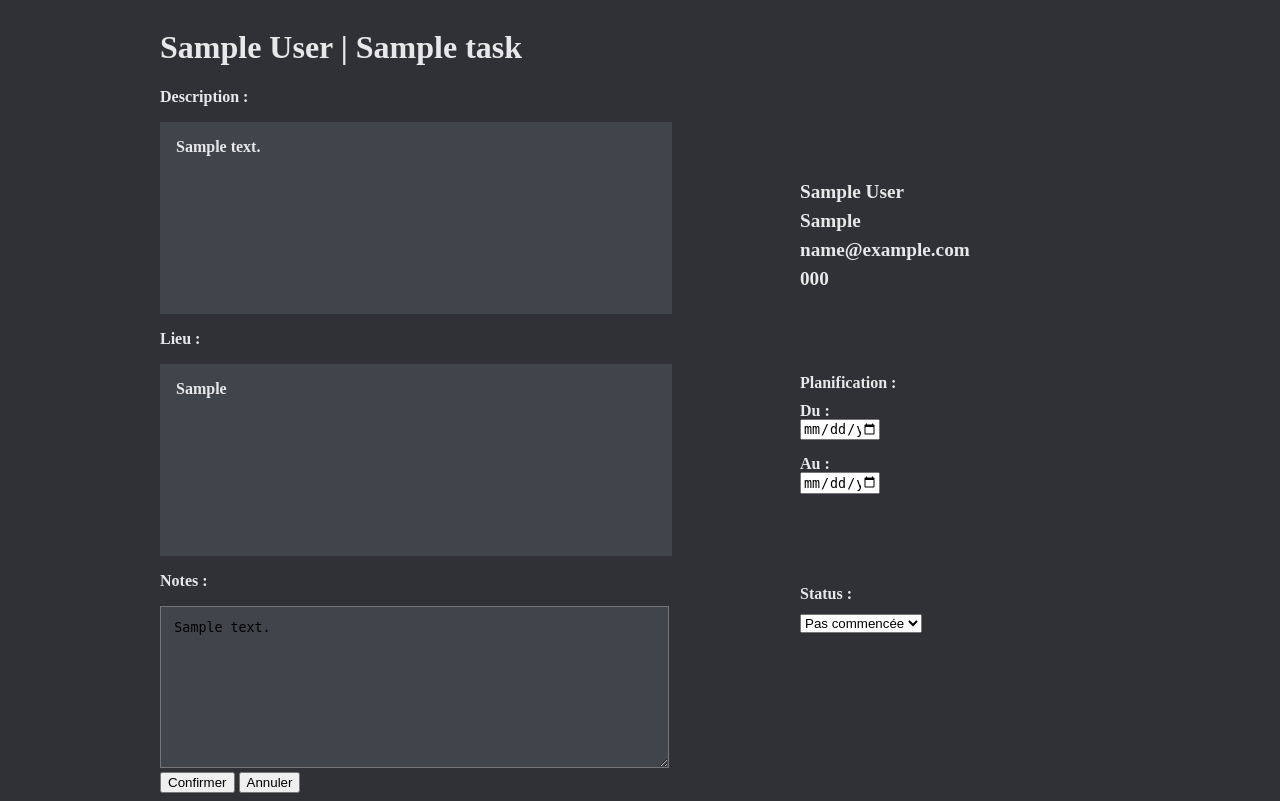
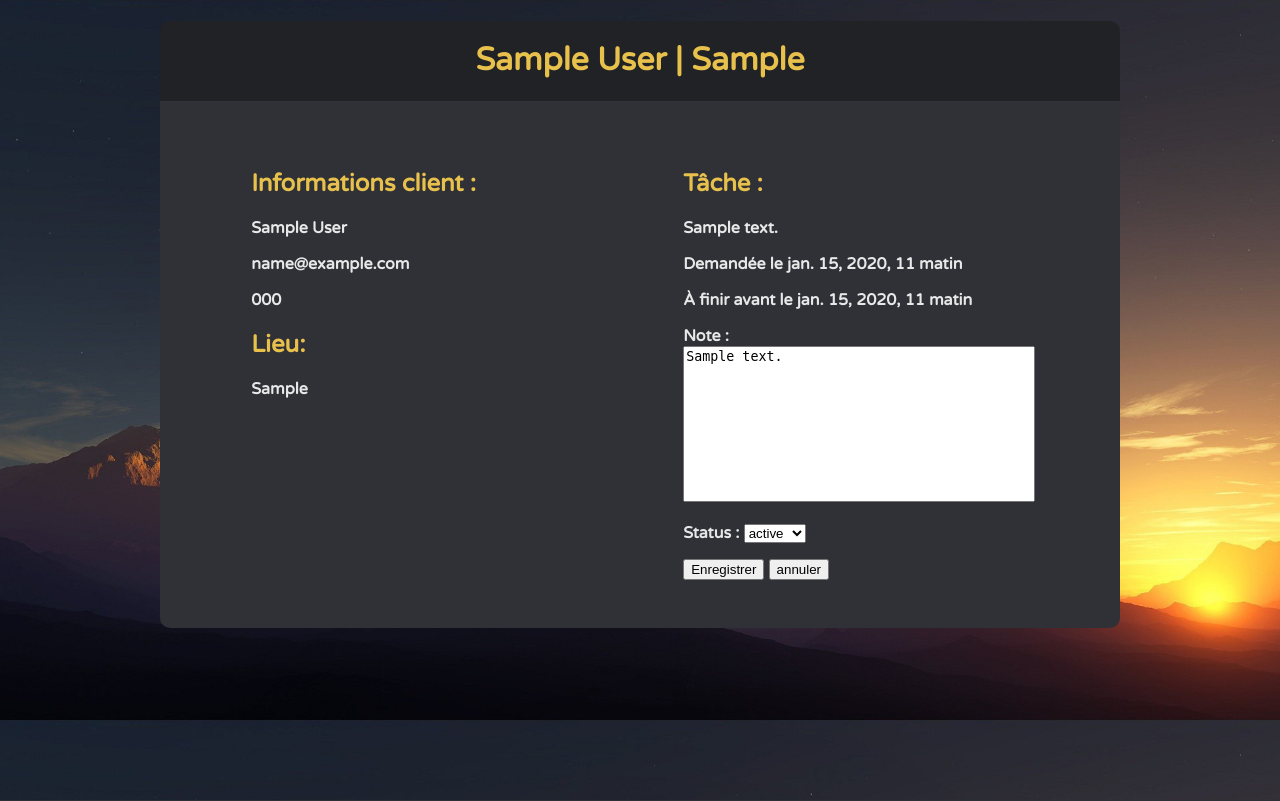
Before and after one commit to JohnDacosse/TaskManager, a Django app: page /update_task/1/ in a window 1280 px wide. Run offline with Django 3.2, Linux system fonts and the light colour scheme; a user stored in the database is signed in; tables that the repository leaves empty hold one stand-in row (values such as "Sample post").

Commit message:
Formulaire update_task terminé

```diff
--- /dev/null
+++ b/taskmanager/mainapp/forms.py
@@ -0,0 +1,13 @@
+from django import forms
+from .models import Task
+
+
+class UpdateTaskForm(forms.ModelForm):
+    class Meta:
+        model = Task
+        fields = ['note', 'status']
+
+
+class ConnexionForm(forms.Form):
+    username = forms.CharField(required=True)
+    password = forms.CharField(required=True, widget=forms.PasswordInput())
--- a/taskmanager/mainapp/models.py
+++ b/taskmanager/mainapp/models.py
@@ -35,10 +35,10 @@ class Task(models.Model):
     title = models.CharField(max_length=50)
     description = models.CharField(max_length=1000)
     location = models.CharField(max_length=500)
-    note = models.CharField(max_length=1000, blank=True)
+    note = models.TextField(max_length=1000, blank=True)
     startDate = models.DateTimeField(default=datetime.now)
     endDate = models.DateTimeField(blank=True, null=True)
-    status = models.ForeignKey(Status, on_delete=models.CASCADE)
+    status = models.ForeignKey(Status, on_delete=models.CASCADE, blank=False, null=False)
     customer = models.ForeignKey(Customer, on_delete=models.CASCADE)
     user = models.ForeignKey(User, on_delete=models.CASCADE)
 
--- a/taskmanager/mainapp/static/mainapp/update.css
+++ b/taskmanager/mainapp/static/mainapp/update.css
@@ -8,61 +8,52 @@ Text : #e8e8e9
 
 body
 {
-    background-color: #2f3136;
+    background-color: #40444b;
     margin-left: 10em;
     margin-right: 10em;
     color: #e8e8e9;
     font-weight: bold;
+    font-family: "Varela Round";
+    background-image: url("./images/background.jpg");
+    background-size: cover;
+}
+
+#title
+{
+    background-color: #202225;
+    text-align: center;
+    height: 5em;
+    border-radius: 10px 10px 0px 0px;
+}
+
+#title h1
+{
+    padding-top: 0.6em;
+    color: #e8c14d;
+}
+
+h2
+{
+    color: #e8c14d;
 }
 
 #main
 {
     display: flex;
     flex-direction: row;
-    justify-content: space-between;
+    justify-content: space-around;
+    padding: 3em;
+    background-color: #2f3136;
+    border-radius: 0px 0px 10px 10px;
 }
 
-#description, #location, #note
+#customer, #task
 {
-    height: 10em;
-    padding: 1em;
-    background-color: #40444b;
-    overflow-y:scroll;
-    width: 100%
-}
-
-#left
-{
-    width: 60%;
-}
-
-#right
-{
-    line-height: 0.5;
-    margin-left: 10em;
-    margin-top: 10em;
     width: 40%;
 }
 
-#info
+form textarea
 {
-    font-size: 1.2em;
+    resize: none;
+    width: 100%;
 }
-
-#date-picker
-{
-    display: flex;
-    flex-direction: column;
-    line-height: 1;
-    width: 25%;
-}
-
-#labend
-{
-    margin-top: 1em;
-}
-
-#planif, #status
-{
-    margin-top: 6em;
-}
--- a/taskmanager/mainapp/templates/mainapp/taskmanager.html
+++ b/taskmanager/mainapp/templates/mainapp/taskmanager.html
@@ -10,7 +10,7 @@
 <body>
     <header id="header">
         <div id="search_zone">
-            <p>Task Manager</p>
+            <p onclick="location.href='{% url 'index' %}'">Task Manager</p>
             <input type="text" placeholder="Rechercher">
         </div>
         <div id="param_zone">
--- a/taskmanager/mainapp/templates/mainapp/update_task.html
+++ b/taskmanager/mainapp/templates/mainapp/update_task.html
@@ -3,50 +3,36 @@
 <head>
     <meta charset="UTF-8">
     <title>Update</title>
+    <link rel="stylesheet" type="text/css" href="//fonts.googleapis.com/css?family=Varela+Round" />
     {% load static %}
     <link rel="stylesheet" type="text/css" href="{% static 'mainapp/update.css' %}">
 </head>
 <body>
-    <form>
-        <div id="main">
-            <div id="left">
-                <h1>{{ task.customer }} | {{ task.title }}</h1>
-                <p>Description :</p>
-                <div id="description">{{ task.description }}</div>
-                <p>Lieu :</p>
-                <div id="location">{{ task.location }}</div>
-                <p>Notes :</p>
-                <form action="/action_page.php" id="usrform">
-                </form>
-                <textarea id="note" name="comment" form="usrform">{{ task.note }}</textarea>
-                <div id="buttons">
-                    <input class="btn" type="button" value="Confirmer">
-                    <input class="btn" type="button" value="Annuler" onclick="location.href='{% url 'taskmanager' %}'">
-                </div>
-            </div>
-            <div id="right">
-                <div id="info">
-                    <p>{{ customer.name }}</p>
-                    <p>{{ customer.profession }}</p>
-                    <p>{{ customer.email }}</p>
-                    <p>{{ customer.phone }}</p>
-                </div>
-                <p id="planif">Planification :</p>
-                <div id="date-picker">
-                    <label for="start">Du :</label>
-                    <input type="date" id="start" name="trip-start">
+    <div id="title">
+        <h1>{{ customer.name }} | {{ customer.profession }}</h1>
+    </div>
+    <div id="main">
+        <div id="customer">
+            <h2>Informations client :</h2>
+            <p>{{ customer.name }}</p>
+            <p>{{ customer.email }}</p>
+            <p>{{ customer.phone }}</p>
+            <h2>Lieu:</h2>
+            <p>{{ task.location }}</p>
+        </div>
+        <div id="task">
+            <h2>Tâche :</h2>
+            <p>{{ task.description }}</p>
+            <p>Demandée le {{ task.startDate }}</p>
+            <p>À finir avant le {{ task.endDate }}</p>
 
-                    <label id="labend" for="end">Au :</label>
-                    <input type="date" id="end" name="trip-end">
-                </div>
-                <p id="status">Status :</p>
-                <select name="status" class="combo_status">
-                    <option value="not_started">Pas commencée</option>
-                    <option value="started">En cours</option>
-                    <option value="finished">Terminée</option>
-                </select>
-            </div>
+            <form method="POST">
+                {% csrf_token %}
+                {{ form.as_p }}
+                <input type="submit" value="Enregistrer">
+                <input type="button" value="annuler" onclick="location.href='{% url 'taskmanager'%}'">
+            </form>
         </div>
-    </form>
+    </div>
 </body>
 </html>
--- a/taskmanager/mainapp/views.py
+++ b/taskmanager/mainapp/views.py
@@ -1,7 +1,8 @@
-from django.shortcuts import render, get_object_or_404
+from django.shortcuts import render, get_object_or_404, redirect
 from django.contrib.auth.decorators import login_required
 from .models import Task, Customer
 from datetime import date
+from .forms import UpdateTaskForm
 
 
 @login_required
@@ -25,7 +26,17 @@ def taskmanager(request):
 def update_task(request, pk):
     task = get_object_or_404(Task, pk=pk)
     customer = get_object_or_404(Customer, pk=task.customer_id)
-    context = {'task': task, 'customer': customer}
+
+    a = Task.objects.get(pk=pk)
+    if request.method == "POST":
+        form = UpdateTaskForm(request.POST, instance=a)
+        if form.is_valid():
+            form.save()
+        return redirect(taskmanager)
+    else:
+        form = UpdateTaskForm(initial={'note': task.note, 'status': task.status})
+
+    context = {'task': task, 'customer': customer, 'form': form}
     return render(request, 'mainapp/update_task.html', context)
 
 
```
Also changed, not shown: taskmanager/__init__.py (added), taskmanager/mainapp/migrations/0006_auto_20210731_2342.py (added), taskmanager/mainapp/migrations/0007_alter_task_description.py (added), taskmanager/mainapp/migrations/0008_auto_20210731_2349.py (added).
